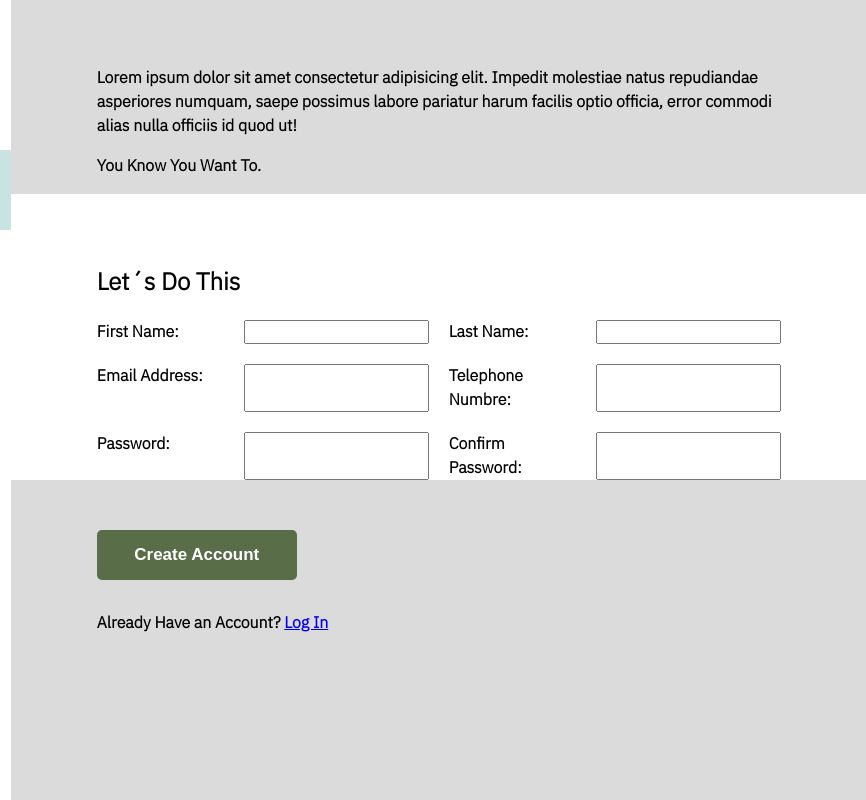
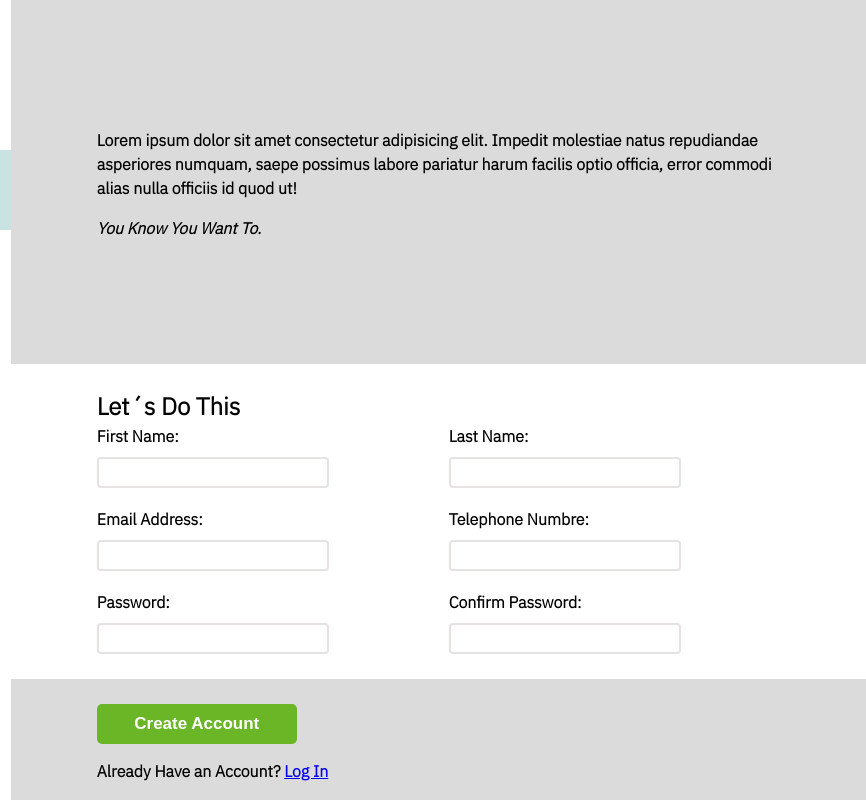
Before and after one commit to marianonu14/Sign-Up, a plain HTML site: page index.html in a window 1280 px wide. Shown: the full height of the page, 414-1280 px from the left. Drawn offline with Linux system fonts and the light colour scheme.

Commit message:
Validation Form

```diff
--- a/index.html
+++ b/index.html
@@ -27,28 +27,36 @@
                     <p>You Know You Want To.</p>
                 </div>
                 <div class="form-container">
+                    <form action="#" method="get">
+                        <div class="form-body">
                             <div class="form-tittle">
                                 <h2>Let´s Do This</h2>
                             </div>
-                    <form>
                             <div class="form">
+                                <div class="input-container">
                                     <label for="first_name">First Name:</label>
-                            <input type="text" name="first_name" id="first_name">
-
+                                    <input type="text" name="first_name" id="first_name" required>
+                                </div>
+                                <div class="input-container">
                                     <label for="last_name">Last Name:</label>
-                            <input type="text" name="last_name" id="last_name">
-
+                                    <input type="text" name="last_name" id="last_name" required>
+                                </div>
+                                <div class="input-container">
                                     <label for="user_email">Email Address:</label>
-                            <input type="email" id="user_email" name="email">
-
+                                    <input type="email" id="email" name="email" required>
+                                </div>
+                                <div class="input-container">
                                     <label for="number">Telephone Numbre:</label>
-                            <input type="number" name="number" id="number">
-
+                                    <input type="number" name="number" id="number" required>
+                                </div>
+                                <div class="input-container">
                                     <label for="password">Password:</label>
-                            <input type="password" name="password" id="password">
-
+                                    <input type="password" name="password" id="password" required>
+                                </div>
+                                <div class="input-container">
                                     <label for="password">Confirm Password:</label>
-                            <input type="password" name="password" id="password">
+                                    <input type="password" name="password" id="password" required>
+                                </div>
                             </div>
                         </div>
                         <div class="btn-container">
@@ -56,6 +64,8 @@
                             <p>Already Have an Account? <a href="#">Log In</a></p>
                         </div>
                     </form>
+                </div>
+
         </main>
     </div>
     <script src="https://kit.fontawesome.com/650d77dfa6.js" crossorigin="anonymous"></script>
--- a/style.css
+++ b/style.css
@@ -61,26 +61,33 @@ body {
 }
 
 .section-form {
+  display: flex;
+  flex-direction: column;
   background-color: #dbdbdb;
   font-family: var(--fuente-secundaria);
   font-weight: 900;
 }
 
-.form-container {
-  width: 80%;
-  margin: auto;
-  padding-top: 5rem;
-}
-
 .header {
   width: 80%;
   margin: auto;
-  padding-top: 5rem;
+  padding-top: 0.6rem;
+}
+
+.header p:last-of-type {
+  font-style: italic;
 }
 
 .form-container {
+  display: flex;
+  flex-direction: column;
+  row-gap: 1.5rem;
   width: 100%;
-  background-color: white;
+}
+
+.form-body {
+ background-color: white;
+ padding: 2.5rem 0;
 }
 
 .form-tittle {
@@ -88,25 +95,59 @@ body {
   margin: auto;
 }
 
+.form-tittle h2 {
+  margin: 0;
+}
+
 .form {
   width: 80%;
   margin: auto;
   display: grid;
-  grid-template-columns: repeat(4, 1fr);
+  grid-template-columns: repeat(2, 1fr);
   gap: 2rem;
+}
+
+.input-container {
+  display: flex;
+  flex-direction: column;
+  row-gap: 0.8rem;
+}
+
+.input-container input {
+  width: 70%;
+  padding: 0.6rem;
+  border-radius: 0.4rem;
+  border: 2px solid rgba(223, 216, 216, 0.747);
+  -webkit-transition: 0.6s;
+  transition: 0.6s;
+  outline: none;
+}
+
+.input-container input:focus {
+  border: 2px solid rgba(18, 109, 170, 0.747);
+}
+
+.input-container input:focus:invalid {
+  border: 2px solid rgba(214, 44, 32, 0.747);
+}
+
+input::-webkit-outer-spin-button,
+input::-webkit-inner-spin-button {
+  -webkit-appearance: none;
+  margin: 0;
 }
 
 
 .btn-container {
   width: 80%;
   margin: auto;
-  padding-top: 5rem;
+  padding-top: 2.5rem;
 }
 
 .btn-container button {
-  height: 5rem;
+  height: 4rem;
   width: 20rem;
-  background-color: #596D48;
+  background-color: #6ab627;
   color: white;
   font-size: 1.7rem;
   font-weight: bold;
@@ -116,10 +157,8 @@ body {
 }
 
 .btn-container button:hover {
-  background-color: hsl(92, 30%, 58%);
-  transition: 0.3ms;
-}
+  background-color: hsl(92, 91%, 30%);
 
 .btn-container p {
-  padding-top: 1.5rem;
+  padding-top: 1rem;
 }
```
Lines whose indentation alone changed are shown as unchanged.
